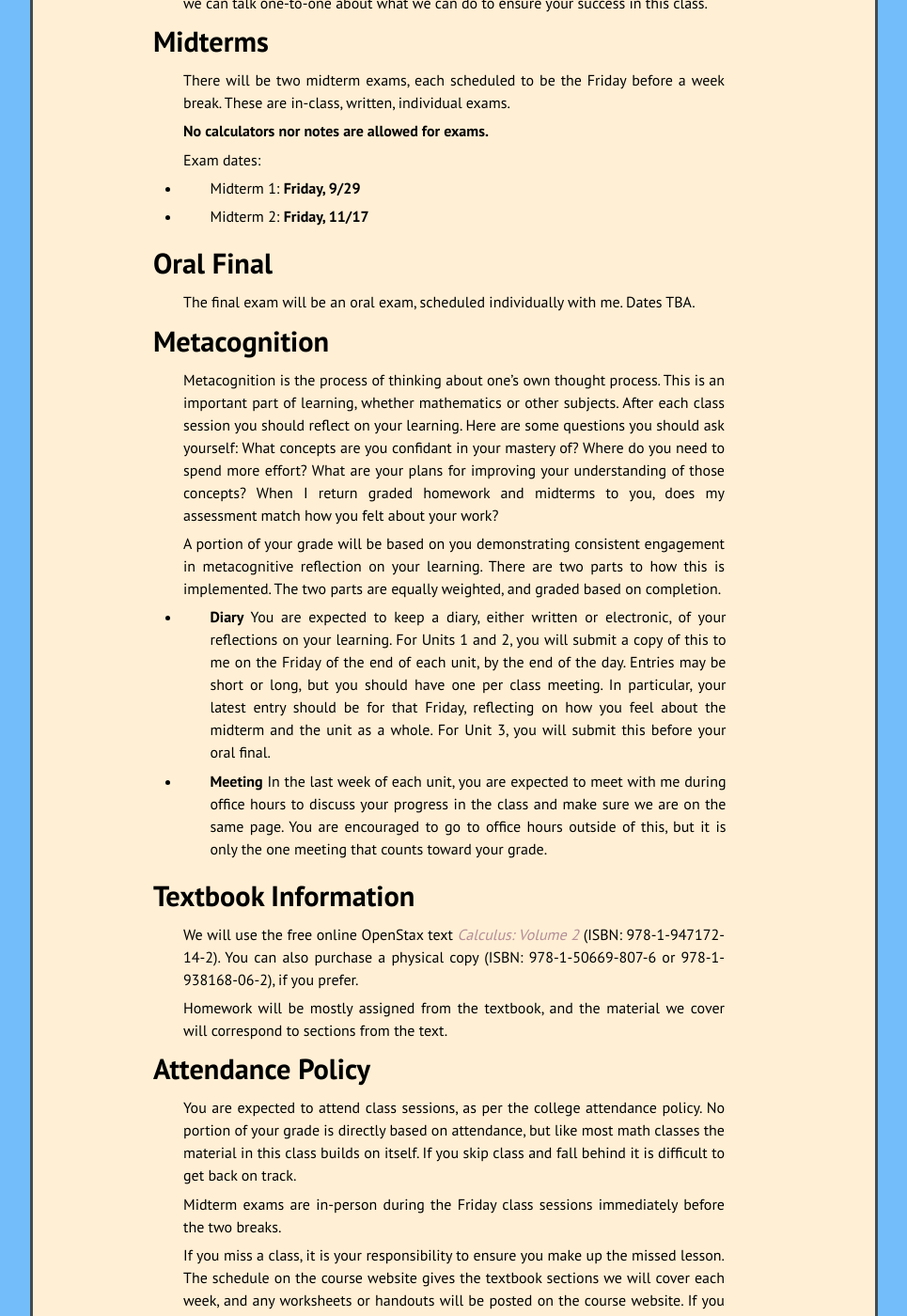
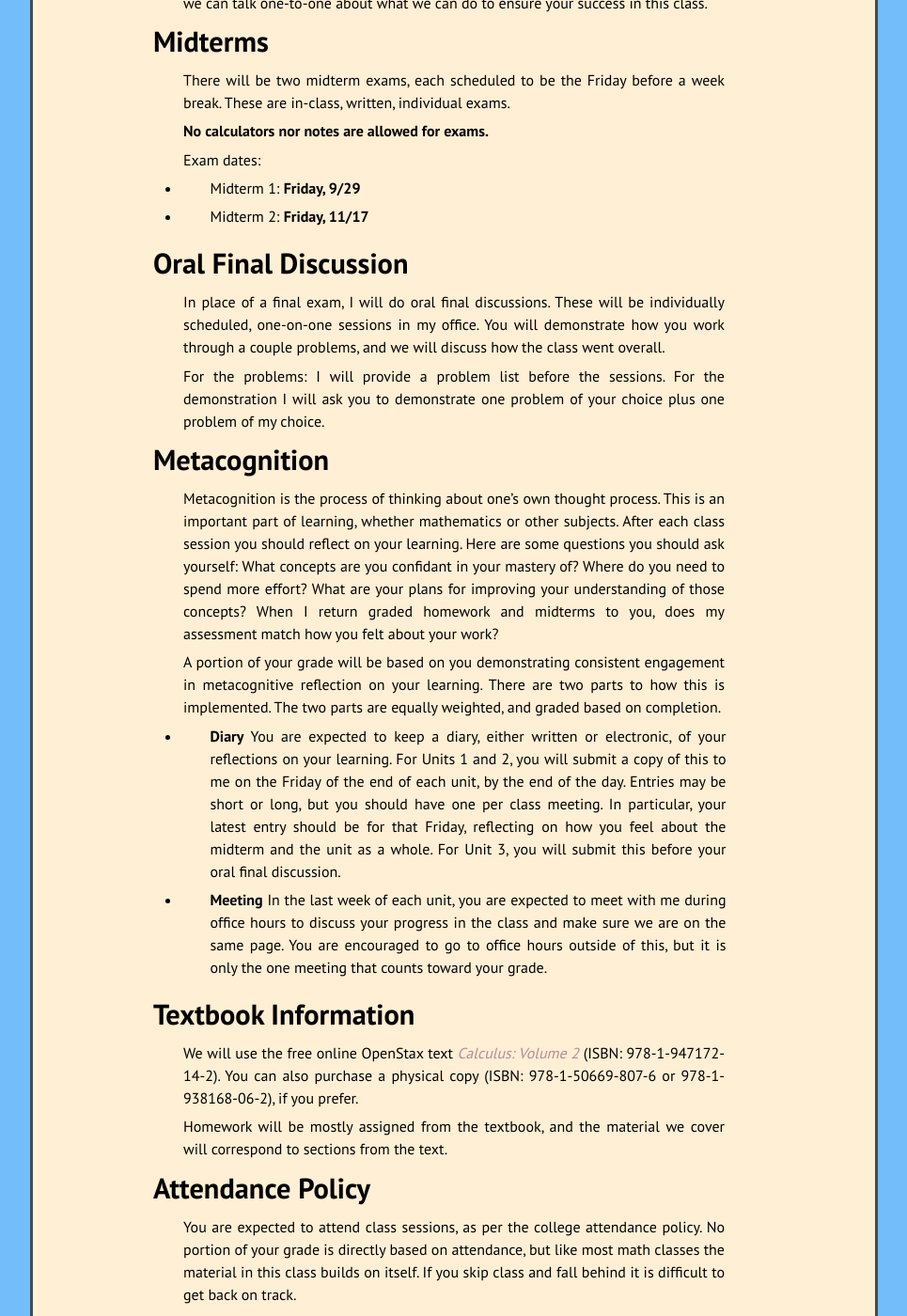
Before and after one commit to kamerynjw/kamerynjw.github.io, a Jekyll site: the page built from teaching/2023/math211/syllabus.md, in a window 1280 px wide and 1400 px high, scrolled down 1921 px. Shown: the whole window at 94% size, without its empty margins (157-1122 px from the left). Built offline with Jekyll 4.4.1, drawn with Linux system fonts in a browser that asks for light colours; nearby versions of some CDN libraries; some of the changed text lies outside the part shown.

Commit message:
calling it a final discussion instead of a final exam to hopefully trick them into not being scareid

```diff
--- a/teaching/2023/math211/syllabus.md
+++ b/teaching/2023/math211/syllabus.md
@@ -47,7 +47,7 @@ Your learning outcomes for this class will be assessed with exams and homework.
 
 * **20%**: Midterm 2
 
-* **20%**: Oral Final
+* **20%**: Oral Final Discussion
 
 * **10%**: Metacognition
 
@@ -81,10 +81,12 @@ Exam dates:
 
 * Midterm 2: **Friday, 11/17**
 
-Oral Final
+Oral Final Discussion
 ====
 
-The final exam will be an oral exam, scheduled individually with me. Dates TBA.
+In place of a final exam, I will do oral final discussions. These will be individually scheduled, one-on-one sessions in my office. You will demonstrate how you work through a couple problems, and we will discuss how the class went overall.
+
+For the problems: I will provide a problem list before the sessions. For the demonstration I will ask you to demonstrate one problem of your choice plus one problem of my choice.
 
 Metacognition
 =============
@@ -93,7 +95,7 @@ Metacognition is the process of thinking about one's own thought process. This i
 
 A portion of your grade will be based on you demonstrating consistent engagement in metacognitive reflection on your learning. There are two parts to how this is implemented. The two parts are equally weighted, and graded based on completion.
 
-* **Diary** You are expected to keep a diary, either written or electronic, of your reflections on your learning. For Units 1 and 2, you will submit a copy of this to me on the Friday of the end of each unit, by the end of the day. Entries may be short or long, but you should have one per class meeting. In particular, your latest entry should be for that Friday, reflecting on how you feel about the midterm and the unit as a whole. For Unit 3, you will submit this before your oral final.
+* **Diary** You are expected to keep a diary, either written or electronic, of your reflections on your learning. For Units 1 and 2, you will submit a copy of this to me on the Friday of the end of each unit, by the end of the day. Entries may be short or long, but you should have one per class meeting. In particular, your latest entry should be for that Friday, reflecting on how you feel about the midterm and the unit as a whole. For Unit 3, you will submit this before your oral final discussion.
 
 * **Meeting** In the last week of each unit, you are expected to meet with me during office hours to discuss your progress in the class and make sure we are on the same page. You are encouraged to go to office hours outside of this, but it is only the one meeting that counts toward your grade.
 
```
Also changed, not shown: teaching/2023/math210.md (+2 -2 lines), teaching/2023/math210/syllabus.md (+6 -4 lines), teaching/2023/math211.md (+2 -2 lines).
